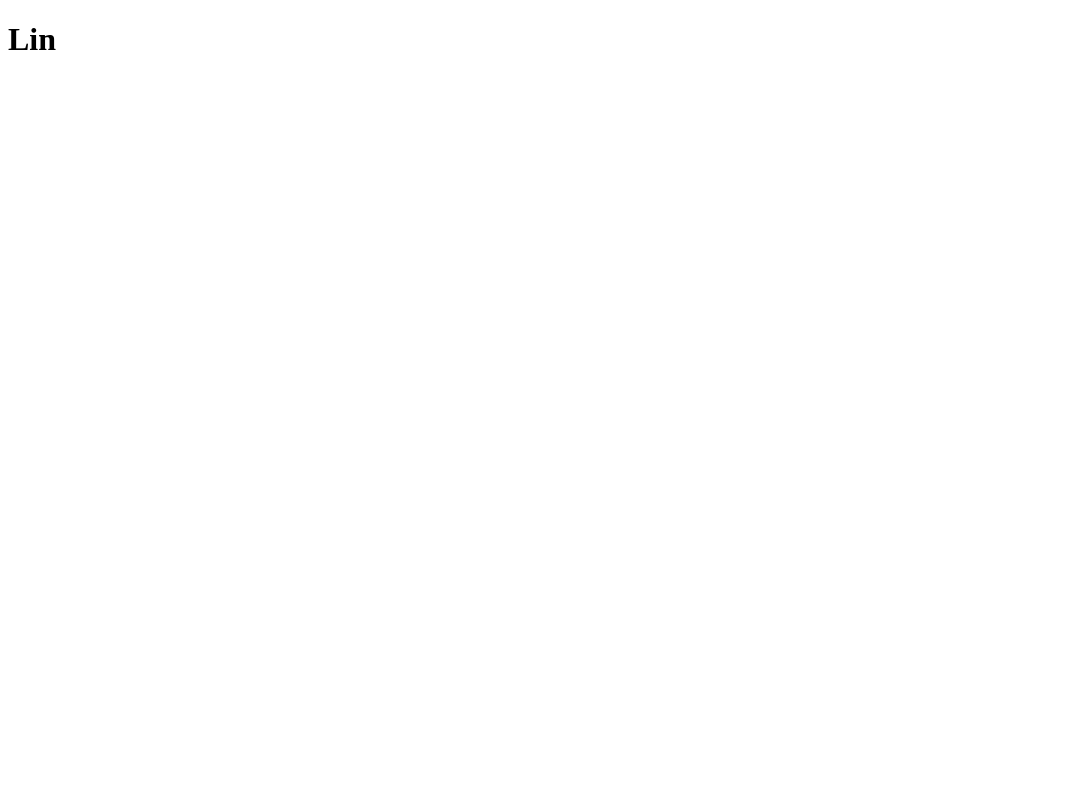
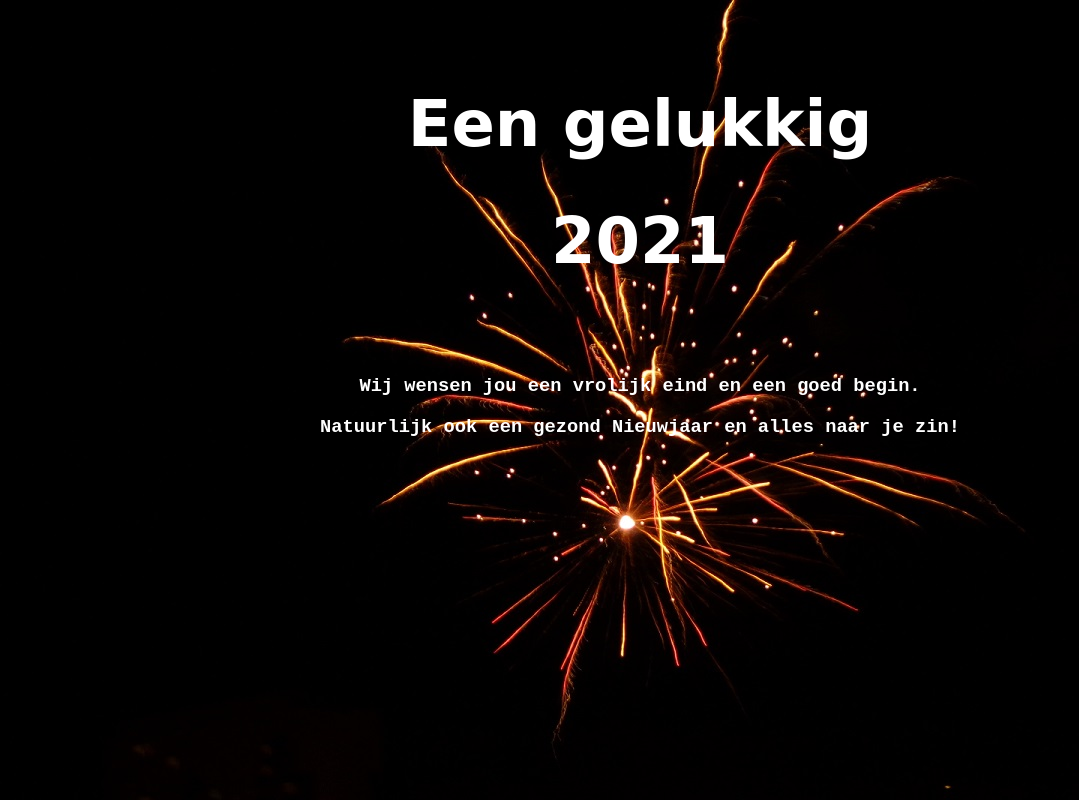
Before and after one commit to LinWenhao5/nieuwjaarskaart, a plain HTML site: page index.html in a window 1280 px wide. Shown: the whole page, without its empty margins (0-1079 px from the left). Drawn offline with Linux system fonts and the light colour scheme.

Commit message:
uitwerking

```diff
--- a/index.html
+++ b/index.html
@@ -3,9 +3,20 @@
 <head>
     <meta charset="UTF-8">
     <meta name="viewport" content="width=device-width, initial-scale=1.0">
-    <title>Document</title>
+    <link rel="stylesheet" href="styles.css">
+    <title>nieuwjaarskaart</title>
 </head>
 <body>
-    <h1>Lin</h1>
+    <br><br>
+    <div class="container">
+        <h1>Een gelukkig</h1>
+        <h1>2021</h1>
+    </div>
+    <br><br>
+    <div class="containerTwee">
+        <h3>Wij wensen jou een vrolijk eind en een goed begin.</h3>
+        <h3>Natuurlijk ook een gezond Nieuwjaar en alles naar je zin!</h3>
+    </div>
+
 </body>
 </html>
--- /dev/null
+++ b/styles.css
@@ -0,0 +1,32 @@
+h1 {
+    display: flex;
+    justify-content: center;
+}
+
+h2 {
+    display: flex;
+    justify-content: center;
+}
+
+h3 {
+    display: flex;
+    justify-content: center;
+}
+
+.container {
+    font-family: 'Brush Script MT', cursive;
+    font-size: xx-large;
+    color: white;
+}
+
+.containerTwee {
+    font-family: 'Courier New', monospace;
+    color: white;
+}
+
+
+body {
+    background-image: url(nieuwjaar.jpg);
+    background-repeat: no-repeat;
+    background-size: auto;
+}
```
Also changed, not shown: nieuwjaar.jpg (added).
